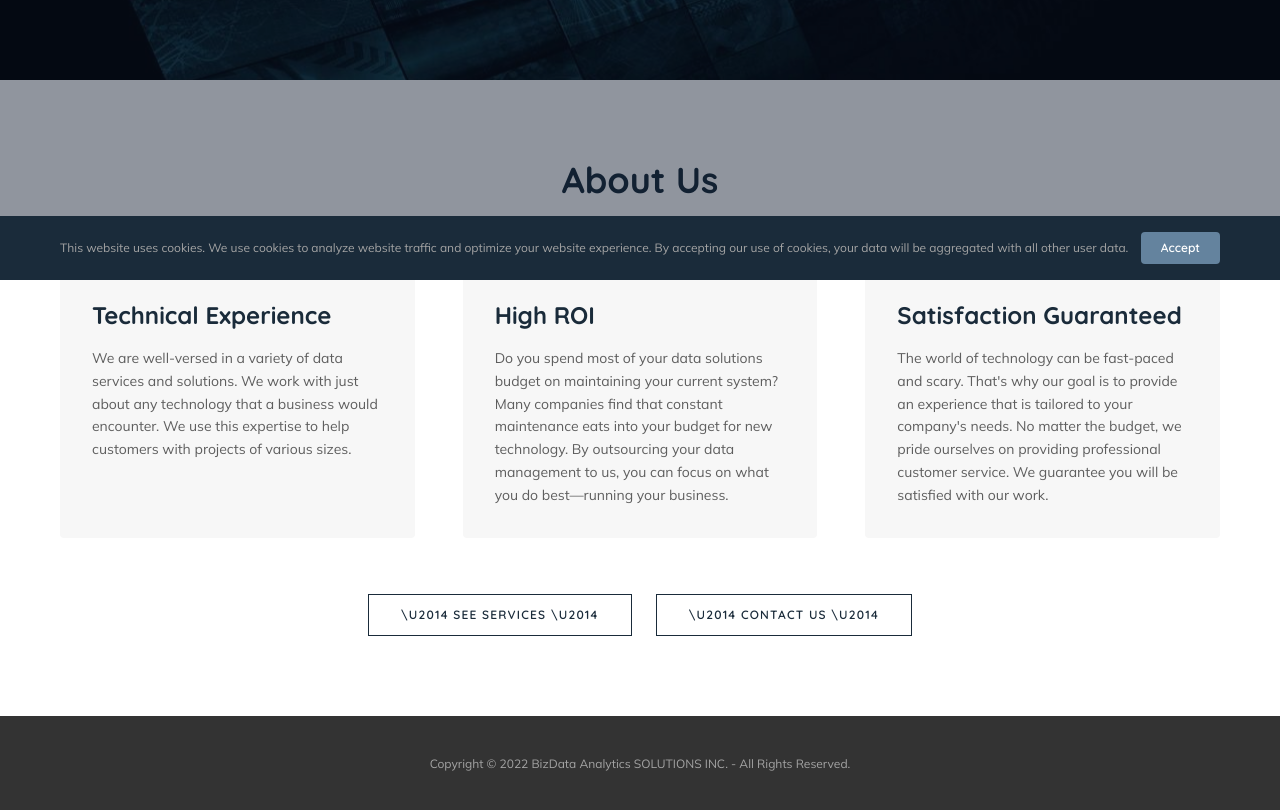
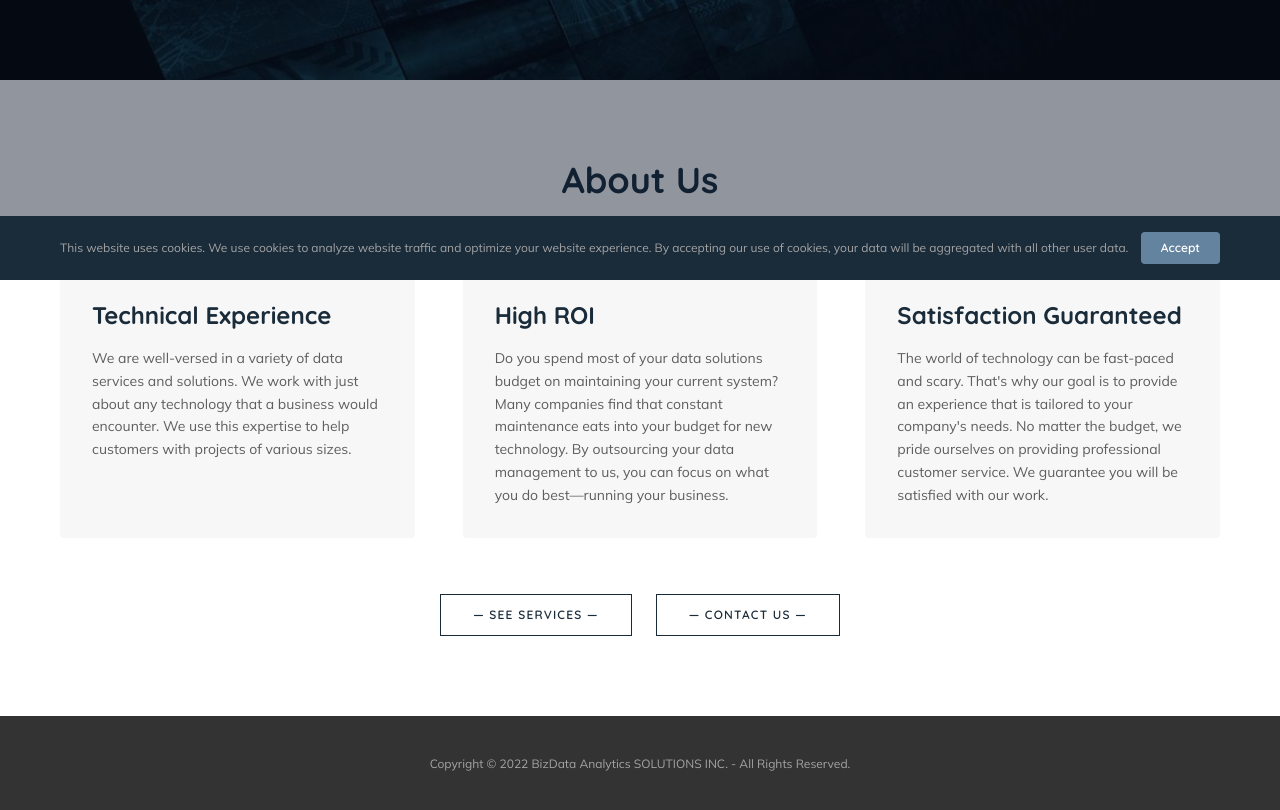
Before and after one commit to bdademo881-cmd/interview-prep, a Next.js app: page / in a window 1280 px wide. Shown: the part 520-1330 px from the top of the page. Built offline with nearby package versions, Linux system fonts and the light colour scheme.

Commit message:
fix: replace unicode escapes with actual em-dash and en-dash characters

```diff
--- a/app/contact-us/ContactClient.tsx
+++ b/app/contact-us/ContactClient.tsx
@@ -183,8 +183,8 @@ export default function ContactClient() {
               className="space-y-1 text-sm"
               style={{ color: '#5e5e5e', fontFamily: 'var(--font-mulish), Mulish, sans-serif' }}
             >
-              <p>Monday \u2013 Friday: 9am \u2013 5pm</p>
-              <p>Saturday \u2013 Sunday: Closed</p>
+              <p>Monday – Friday: 9am – 5pm</p>
+              <p>Saturday – Sunday: Closed</p>
             </div>
           </aside>
         </div>
--- a/app/page.tsx
+++ b/app/page.tsx
@@ -17,7 +17,7 @@ export default function Home() {
     },
     {
       title: 'High ROI',
-      body: 'Do you spend most of your data solutions budget on maintaining your current system? Many companies find that constant maintenance eats into your budget for new technology. By outsourcing your data management to us, you can focus on what you do best\u2014running your business.',
+      body: 'Do you spend most of your data solutions budget on maintaining your current system? Many companies find that constant maintenance eats into your budget for new technology. By outsourcing your data management to us, you can focus on what you do best—running your business.',
     },
     {
       title: 'Satisfaction Guaranteed',
@@ -123,7 +123,7 @@ export default function Home() {
                 fontFamily: 'Quicksand, sans-serif',
               }}
             >
-              \u2014 See Services \u2014
+              — See Services —
             </a>
             <a
               href="/contact-us"
@@ -134,7 +134,7 @@ export default function Home() {
                 fontFamily: 'Quicksand, sans-serif',
               }}
             >
-              \u2014 Contact Us \u2014
+              — Contact Us —
             </a>
           </div>
         </div>
```
